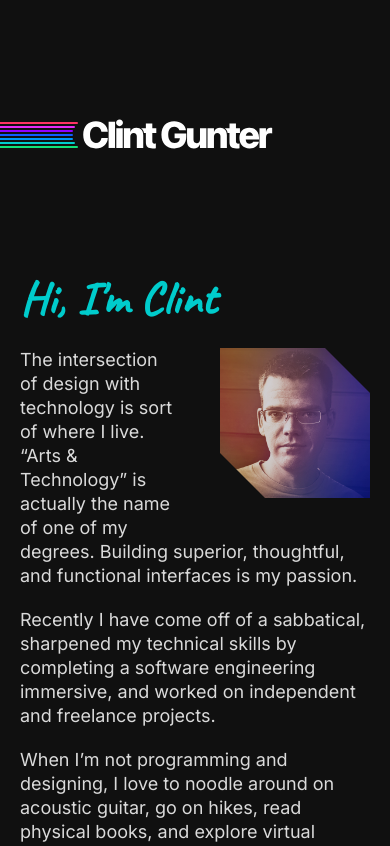
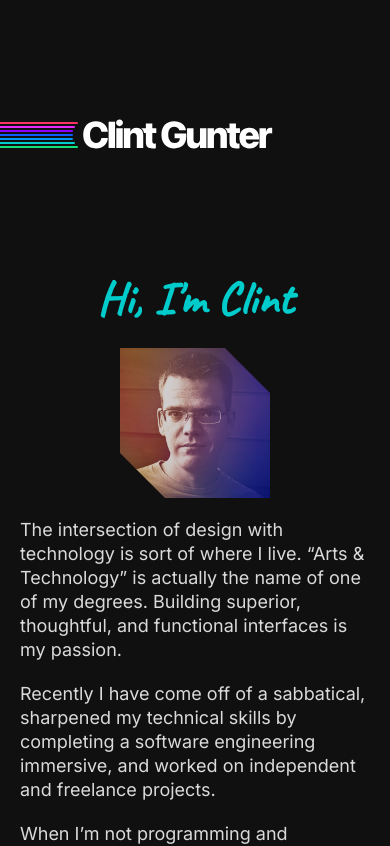
Before and after one commit to futureclint/clint, a React (Create React App) app: page / in a window 390 px wide. Shown: the top 846 px of the page. Built offline with nearby package versions, Linux system fonts and the light colour scheme.

Commit message:
Added xs breakpoint, added layout for xs width in about section

```diff
--- a/src/css/app.css
+++ b/src/css/app.css
@@ -243,6 +243,11 @@ section {
   letter-spacing: 0.5px;
   white-space: nowrap;
 }
+@media (max-width: 390px) {
+  .hi {
+    text-align: center;
+  }
+}
 
 img.headshot {
   display: block;
@@ -251,6 +256,12 @@ img.headshot {
   margin: 0 0 20px 40px;
   clip-path: polygon(0 0, 0 70%, 30% 100%, 100% 100%, 100% 30%, 70% 0);
   opacity: 85%;
+}
+@media (max-width: 390px) {
+  img.headshot {
+    float: none;
+    margin: 0 auto 20px auto;
+  }
 }
 
 section.skills li {
```
Also changed, not shown: src/scss/_about.scss (+11 -0 lines), src/scss/_mixins.scss (+11 -7 lines).
